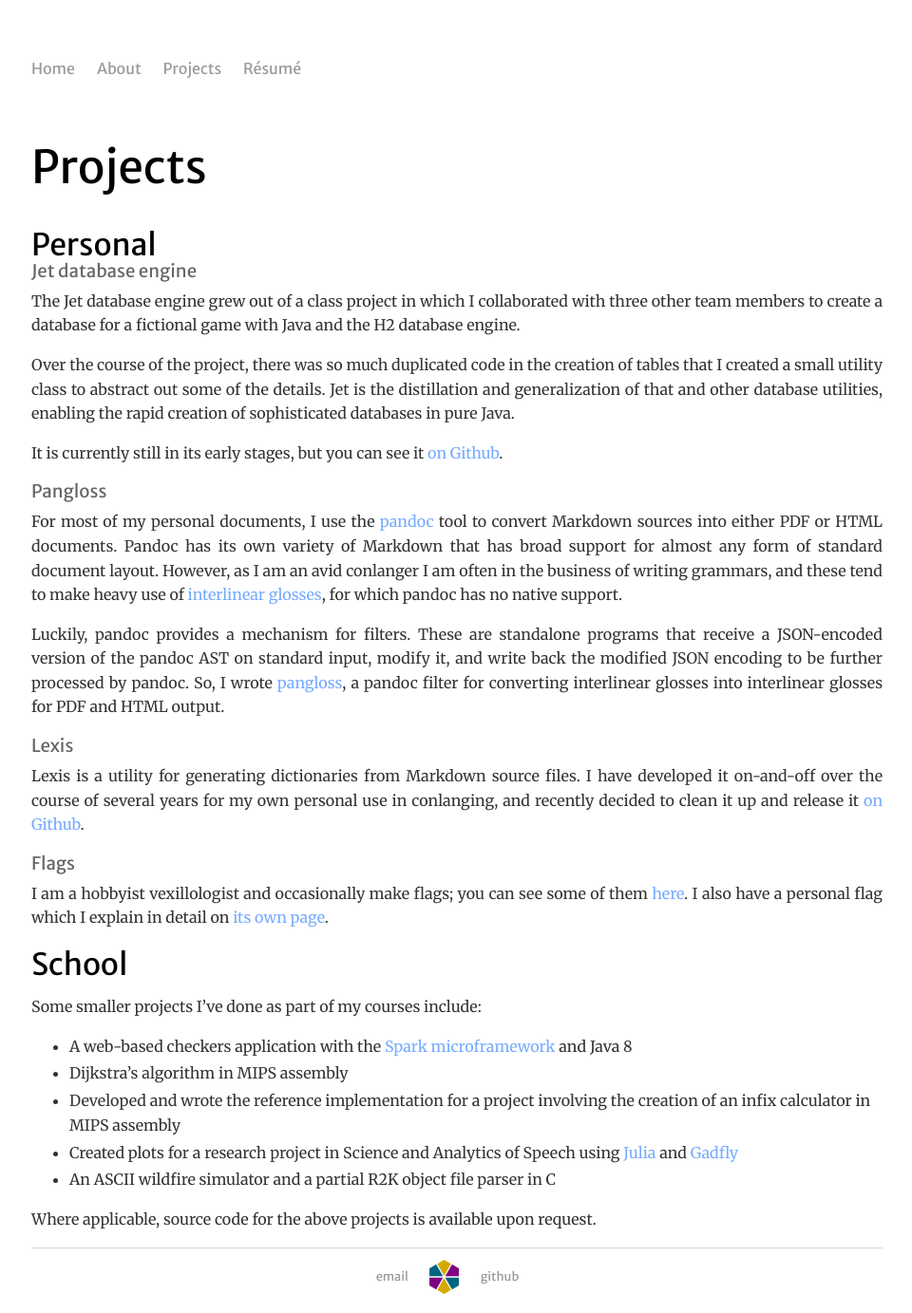
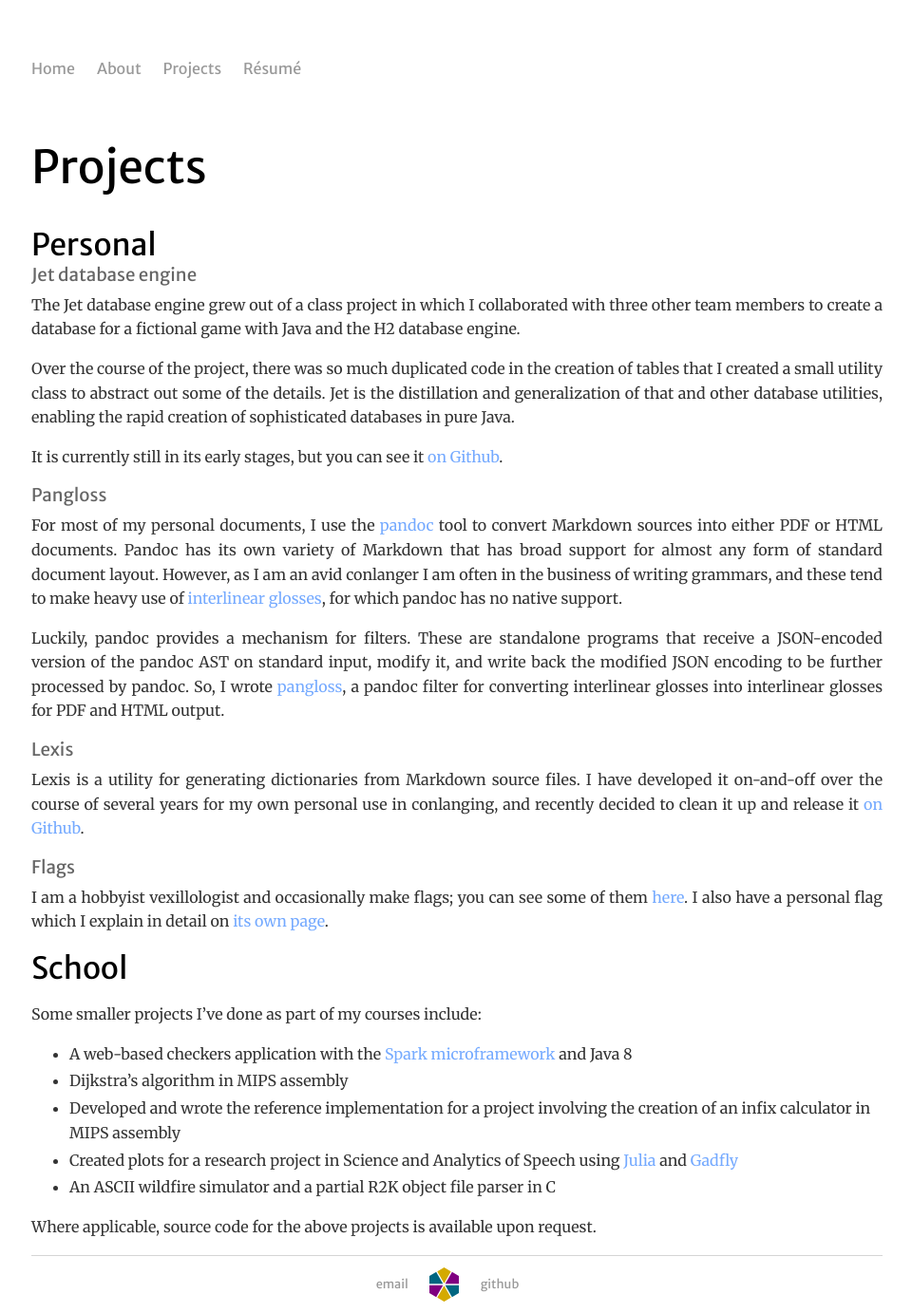
Before and after one commit to daemanos/daemanos.github.io, a Jekyll site: the page built from proj/index.md, in a window 1280 px wide. Shown: the whole page at 95% size, without its empty margins (159-1119 px from the left). Built offline with Jekyll 4.4.1, drawn with Linux system fonts in a browser that asks for light colours; our own code applies the rules of GitHub Pages for plain Markdown files.

Commit message:
Remove negative margin from h2

```diff
--- a/css/main.css
+++ b/css/main.css
@@ -98,7 +98,7 @@ h1 {
 
 h2 {
     font-size: 2em;
-    margin-bottom: -4px;
+    margin-bottom: 0;
 }
 
 h3 {
```
